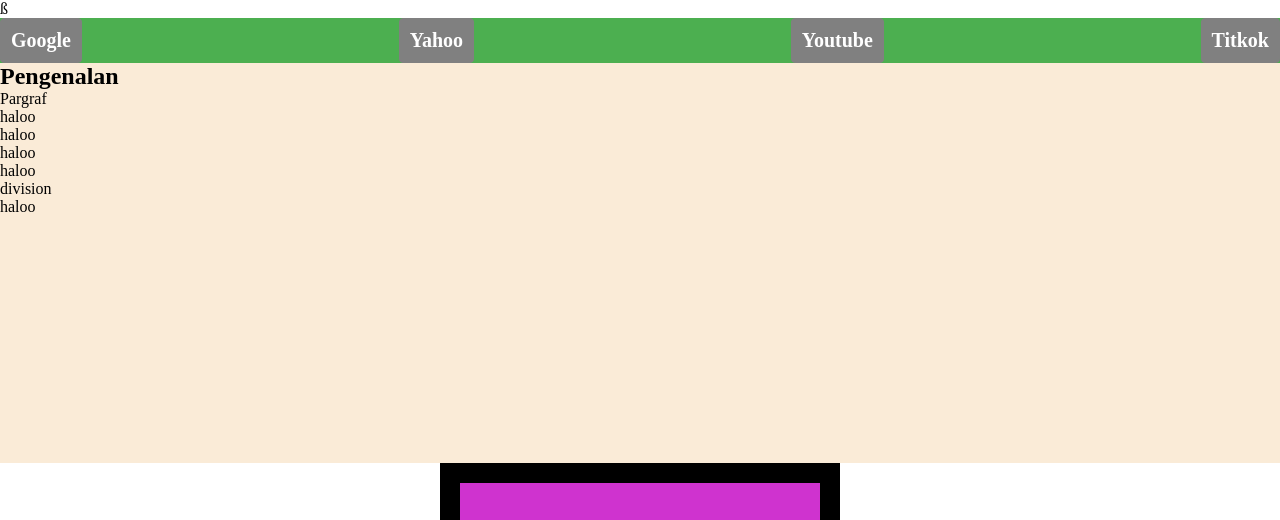
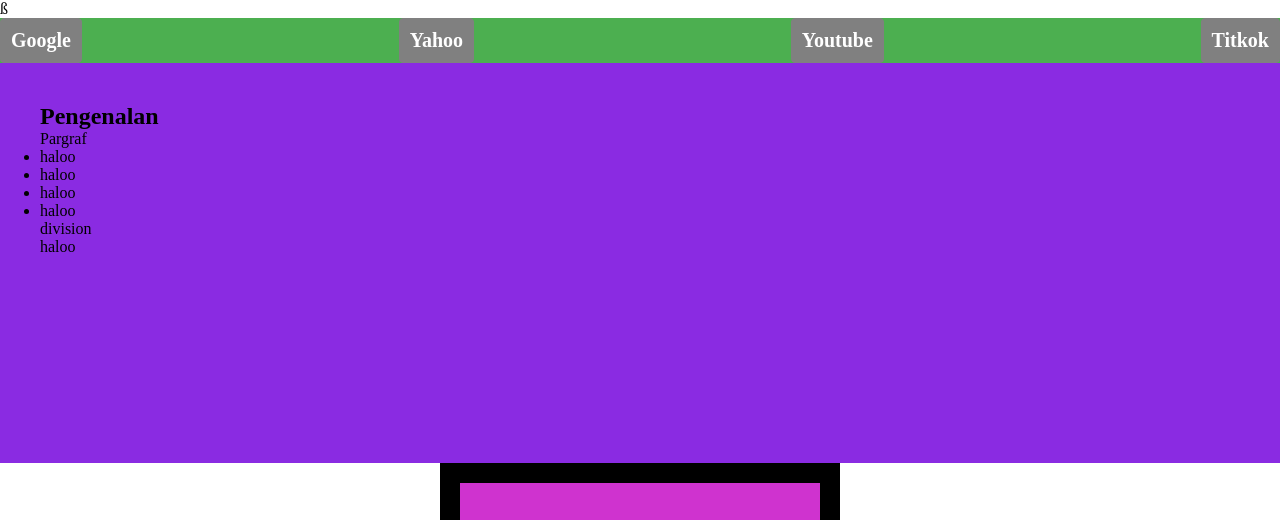
Before and after one commit to revou-id/fcse-02, a plain HTML site: page index.html in a window 1280 px wide. Shown: the top 520 px of the page. Drawn offline with Linux system fonts and the light colour scheme.

Commit message:
add mobile css

```diff
--- a/css/index-first.css
+++ b/css/index-first.css
@@ -56,9 +56,13 @@ section{
     padding: 0;
 }
 /* Style Responsive */
-@media screen and (min-width: 400px) {
+@media screen and (min-width: 375px) {
   header{
     background-color: azure;
+  }
+  section{
+    padding: 20px;
+    background-color: black;
   }
 }
 
@@ -66,11 +70,19 @@ section{
   header{
     background-color: blue;
   }
+  section{
+    padding: 30px;
+    background-color: blanchedalmond;
+  }
 }
 
 @media screen and (min-width: 1280px) {
   header{
     background-color: #4CAF50;
+  }
+  section{
+    padding: 40px;
+    background-color: blueviolet;
   }
 }
 @media screen and (min-width: 2560px) {
```
